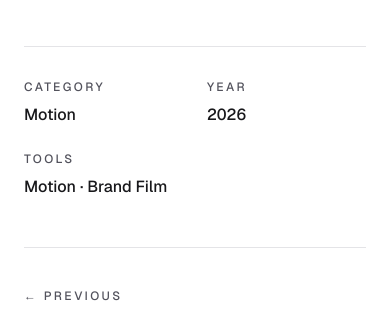
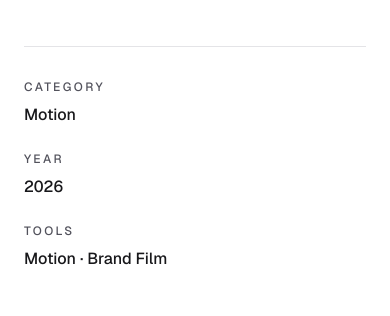
Before and after one commit to thesandeepstudio/wraythx, a Next.js app: page /projects/motion-design-for-lakes-hill-realty in a window 390 px wide. Shown: the part 811-1127 px from the top of the page. Built offline with nearby package versions, Linux system fonts and the light colour scheme; no server answers.

Commit message:
fix: single-column detail meta on small screens

```diff
--- a/app/projects/[slug]/page.tsx
+++ b/app/projects/[slug]/page.tsx
@@ -123,7 +123,7 @@ export default async function ProjectPage({
               </a>
             </div>
 
-            <div className="grid h-fit grid-cols-2 gap-6 border-t border-zinc-200 pt-8 sm:grid-cols-3 lg:grid-cols-1">
+            <div className="grid h-fit grid-cols-1 gap-6 border-t border-zinc-200 pt-8 sm:grid-cols-3 lg:grid-cols-1">
               <div>
                 <p className="text-xs font-medium uppercase tracking-[0.2em] text-zinc-600">
                   Category
```
